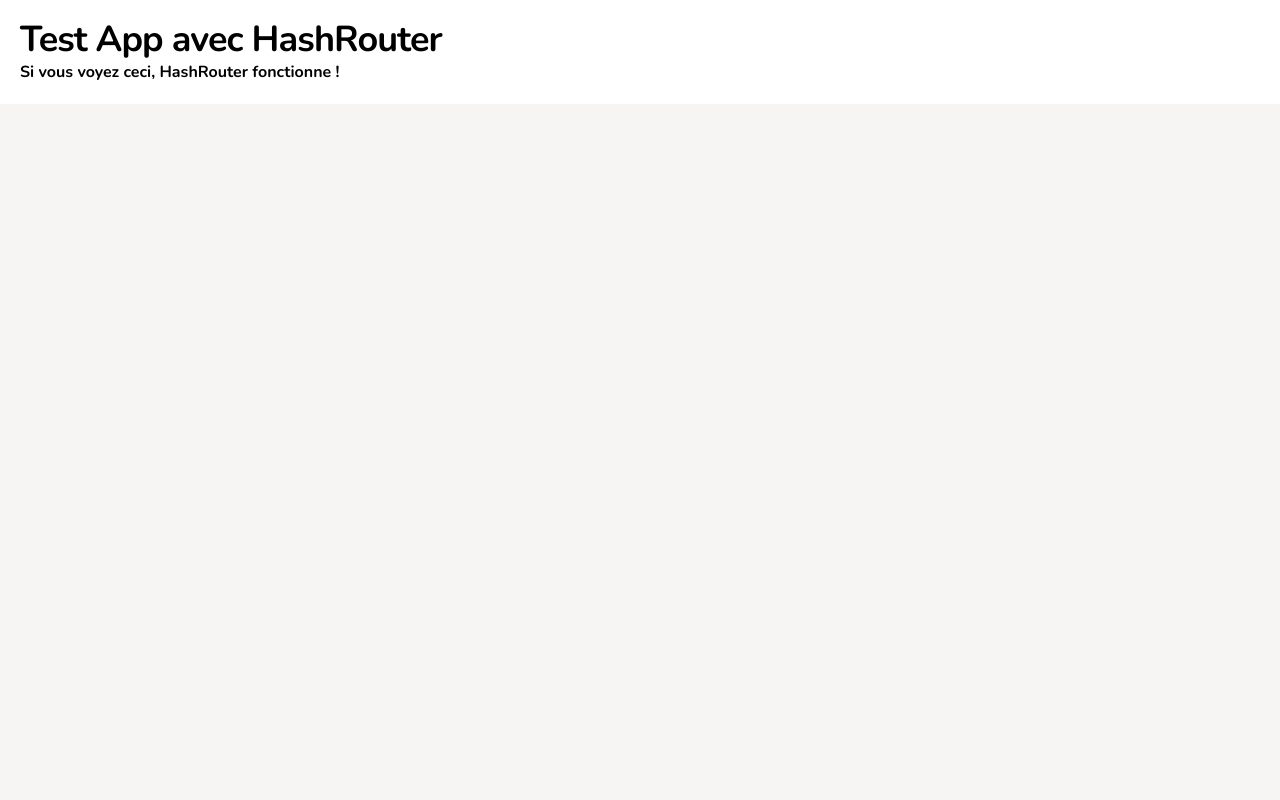
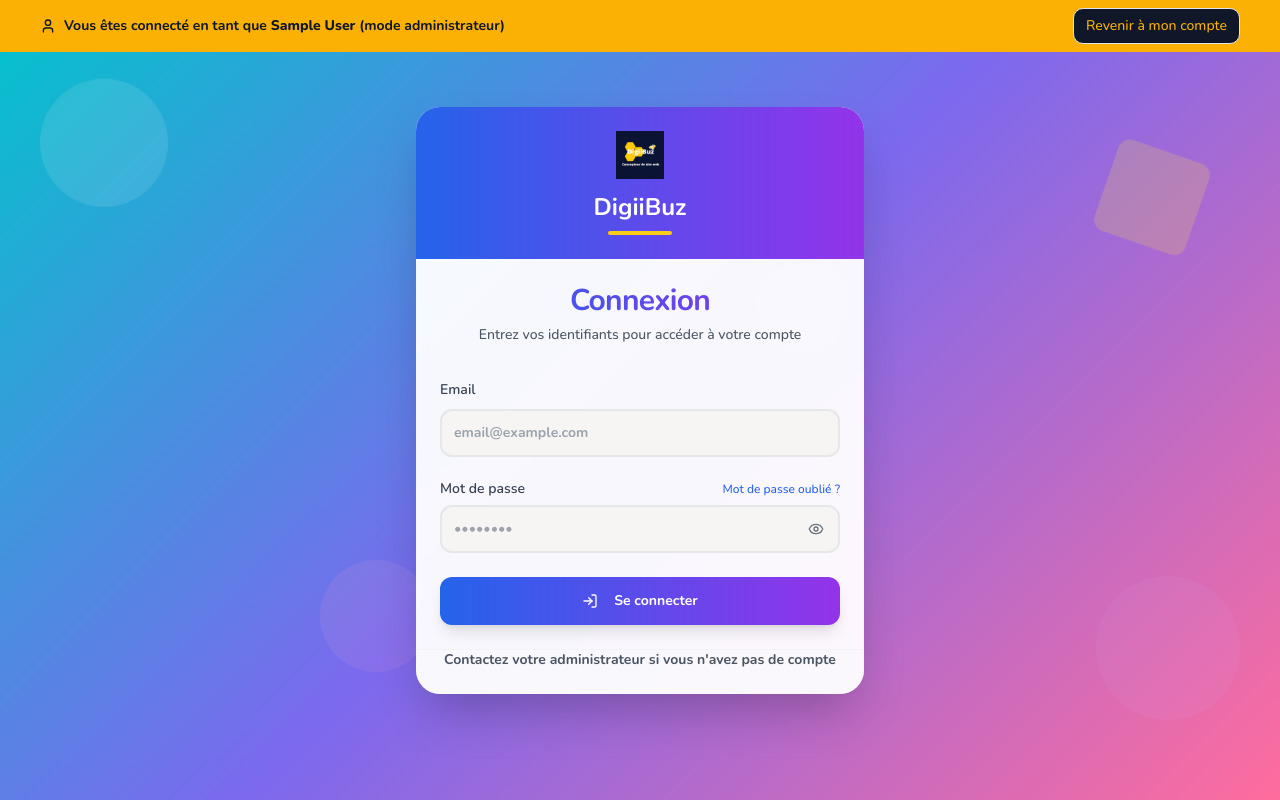
Before and after one commit to Digiibuz/announcement-hero, a React (Vite) app: page /#/login in a window 1280 px wide. Built offline with nearby package versions, Linux system fonts and the light colour scheme; sample sign-in values are in the browser's storage.

Commit message:
Fix blank screen issue

```diff
--- a/src/App.tsx
+++ b/src/App.tsx
@@ -1,16 +1,47 @@
 
-import React from "react";
+import { TooltipProvider } from "@/components/ui/tooltip";
+import { QueryClient, QueryClientProvider } from "@tanstack/react-query";
 import { HashRouter } from "react-router-dom";
+import { AuthProvider } from "./context/AuthContext";
+import { Toaster as UIToaster } from "@/components/ui/toaster";
+import { Toaster as SonnerToaster } from "@/components/ui/sonner";
+import AppRoutes from "@/components/routing/Routes";
+import ImpersonationBanner from "@/components/ui/ImpersonationBanner";
+import DynamicBackground from "@/components/ui/DynamicBackground";
+import MobileBottomNav from "@/components/ui/layout/MobileBottomNav";
+import { useServiceWorker } from "@/hooks/useServiceWorker";
+
+// Configuration React Query - Recréé pour éviter les conflits de cache
+const queryClient = new QueryClient({
+  defaultOptions: {
+    queries: {
+      refetchOnWindowFocus: false,
+      refetchOnMount: false,
+      refetchOnReconnect: false,
+      staleTime: Infinity,
+    },
+  },
+});
 
 function App() {
-  console.log("App with HashRouter is rendering");
+  // Initialize service worker for automatic updates
+  useServiceWorker();
 
   return (
     <HashRouter>
-      <div style={{ padding: "20px", backgroundColor: "white", color: "black" }}>
-        <h1>Test App avec HashRouter</h1>
-        <p>Si vous voyez ceci, HashRouter fonctionne !</p>
-      </div>
+      <QueryClientProvider client={queryClient}>
+        <AuthProvider>
+          <TooltipProvider>
+            <DynamicBackground className="min-h-screen">
+              <ImpersonationBanner />
+              <AppRoutes />
+              <MobileBottomNav />
+            </DynamicBackground>
+            <SonnerToaster />
+            <UIToaster />
+          </TooltipProvider>
+        </AuthProvider>
+      </QueryClientProvider>
     </HashRouter>
   );
 }
--- a/vite.config.ts
+++ b/vite.config.ts
@@ -9,6 +9,9 @@ export default defineConfig(({ mode }) => ({
   server: {
     host: "::",
     port: 8080,
+    hmr: {
+      overlay: false
+    }
   },
   plugins: [
     react(),
```
